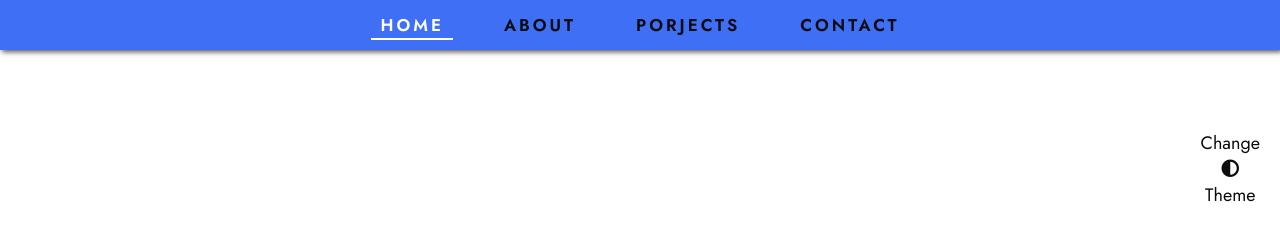
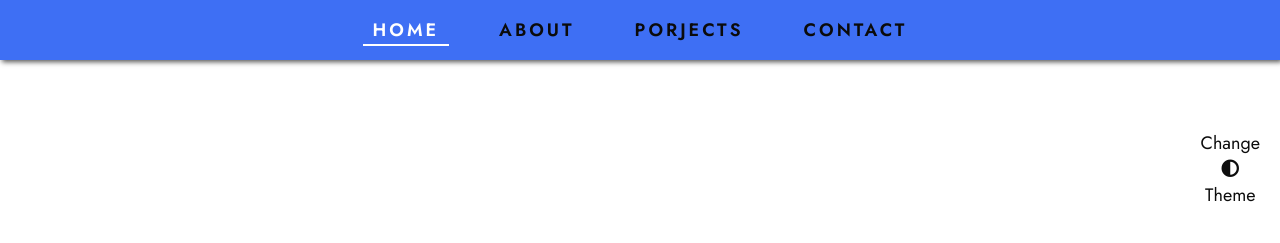
Before and after one commit to Shaik-Mansoor6549/My-Site, a plain HTML site: page index.html in a window 1280 px wide. Shown: the top 243 px of the page. Drawn offline with Linux system fonts and the light colour scheme.

Commit message:
Update my.css

```diff
--- a/my.css
+++ b/my.css
@@ -161,7 +161,7 @@ hr {
 /* Navbar */
 .navbar {
   width: 100%;
-  height: 5rem;
+  height: 6rem;
   background-color: #3e6ff4;
   box-shadow: 0.2rem 0.2rem 0.5rem #555;
   position: absolute;
@@ -174,7 +174,7 @@ hr {
 }
 
 .navbar-link {
-  font-size: 1.7rem;
+  font-size: 1.8rem;
   font-weight: 600;
   color: #0b0b0b;
   margin: 0 3rem;
```
